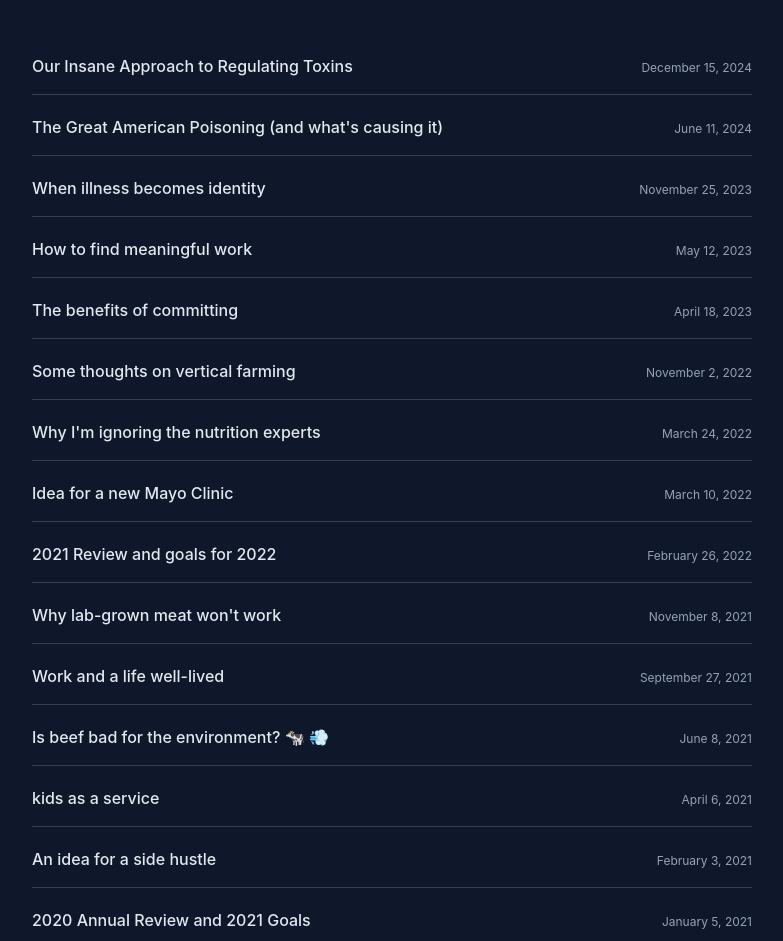
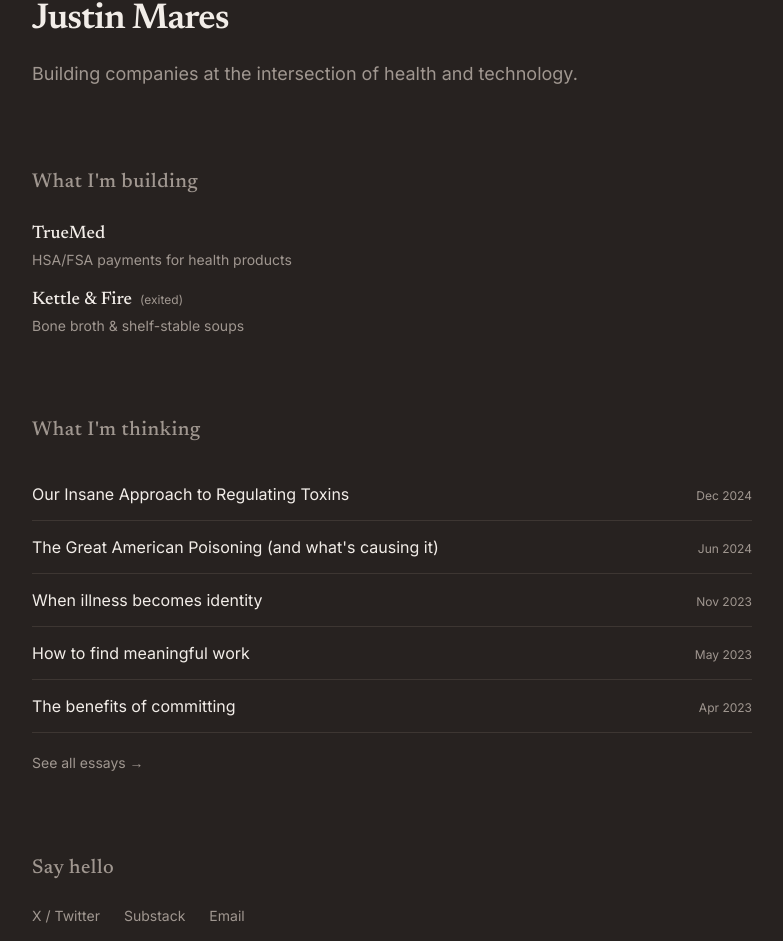
Before and after one commit to justinmares/blog-site, a Next.js app: page / in a window 1280 px wide. Shown: the part 151-1092 px from the top of the page, without its empty margins (248-1031 px from the left). Built offline with nearby package versions, Linux system fonts and the light colour scheme.

Commit message:
Editorial redesign: warm charcoal palette, serif headlines, routing homepage

```diff
--- a/app/about/page.tsx
+++ b/app/about/page.tsx
@@ -1,13 +1,24 @@
 export default function AboutPage() {
   return (
-    <div className="prose-blog">
-      <h1>About</h1>
-      <p>
-        Hi, I&apos;m Justin Mares. This is my personal blog where I write about things I find interesting.
-      </p>
-      <p>
-        You can edit this page by updating <code>app/about/page.tsx</code>, or reach out to me on Twitter.
-      </p>
+    <div>
+      <h1 className="font-serif text-3xl font-semibold tracking-tight mb-8">About</h1>
+      <div className="prose-blog">
+        <p>
+          I&apos;m Justin Mares. I build companies at the intersection of health and technology.
+        </p>
+        <p>
+          Currently I&apos;m the co-founder and CEO of <a href="https://truemed.com">TrueMed</a>, which
+          enables customers to use HSA and FSA funds for eligible health purchases. Previously I co-founded
+          <a href="https://kettleandfire.com"> Kettle &amp; Fire</a>, the leading bone broth brand, and
+          co-authored <a href="https://www.amazon.com/Traction-Startup-Achieve-Explosive-Customer/dp/1591848369">Traction</a>,
+          a book on startup growth.
+        </p>
+        <p>
+          I write about health, startups, and ideas I find interesting. You can find me
+          on <a href="https://twitter.com/jwmares">X/Twitter</a> or subscribe to
+          my <a href="https://justinmares.substack.com">Substack</a>.
+        </p>
+      </div>
     </div>
   );
 }
--- /dev/null
+++ b/app/essays/page.tsx
@@ -0,0 +1,64 @@
+import Link from "next/link";
+import { getAllPosts, getCategories } from "@/lib/posts";
+
+export const dynamic = "force-dynamic";
+
+export default function Essays({ searchParams }: { searchParams: Promise<{ category?: string }> }) {
+  return <EssaysInner searchParamsPromise={searchParams} />;
+}
+
+async function EssaysInner({ searchParamsPromise }: { searchParamsPromise: Promise<{ category?: string }> }) {
+  const { category } = await searchParamsPromise;
+  const allPosts = getAllPosts();
+  const categories = getCategories();
+  const posts = category ? allPosts.filter((p) => p.category === category) : allPosts;
+
+  return (
+    <div>
+      <h1 className="font-serif text-3xl font-semibold tracking-tight mb-8">Essays</h1>
+
+      {/* Category filters */}
+      <div className="mb-10 flex flex-wrap gap-2">
+        <Link
+          href="/essays"
+          className={`rounded-full px-4 py-1.5 text-sm transition-colors ${
+            !category ? "bg-accent text-text font-medium" : "bg-surface text-text-muted hover:bg-surface-hover"
+          }`}
+        >
+          All
+        </Link>
+        {categories.map((cat) => (
+          <Link
+            key={cat}
+            href={`/essays?category=${encodeURIComponent(cat)}`}
+            className={`rounded-full px-4 py-1.5 text-sm transition-colors ${
+              category === cat ? "bg-accent text-text font-medium" : "bg-surface text-text-muted hover:bg-surface-hover"
+            }`}
+          >
+            {cat}
+          </Link>
+        ))}
+      </div>
+
+      {/* Post list */}
+      {posts.length === 0 ? (
+        <p className="text-text-muted">No essays yet.</p>
+      ) : (
+        <div className="space-y-0">
+          {posts.map((post) => (
+            <Link key={post.slug} href={`/posts/${post.slug}`} className="group block">
+              <div className="flex items-baseline justify-between gap-4 border-b border-border py-3.5 group-hover:border-accent transition-colors">
+                <span className="text-text group-hover:text-accent-hover transition-colors">
+                  {post.title}
+                </span>
+                <span className="shrink-0 text-xs text-text-muted">
+                  {new Date(post.date).toLocaleDateString("en-US", { month: "long", day: "numeric", year: "numeric" })}
+                </span>
+              </div>
+            </Link>
+          ))}
+        </div>
+      )}
+    </div>
+  );
+}
--- a/app/globals.css
+++ b/app/globals.css
@@ -1,31 +1,41 @@
+@import url('https://fonts.googleapis.com/css2?family=Newsreader:ital,opsz,wght@0,6..72,400;0,6..72,500;0,6..72,600;0,6..72,700;1,6..72,400&family=Inter:wght@400;500;600&display=swap');
 @import "tailwindcss";
 
 @theme {
-  --color-bg: #0f172a;
-  --color-surface: #1e293b;
-  --color-surface-hover: #334155;
-  --color-text: #e2e8f0;
-  --color-text-muted: #94a3b8;
-  --color-accent: #f59e0b;
-  --color-accent-hover: #fbbf24;
-  --color-border: #334155;
+  --color-bg: #272220;
+  --color-surface: #332d2a;
+  --color-surface-hover: #443d38;
+  --color-text: #f2ede8;
+  --color-text-muted: #a09790;
+  --color-accent: #c4703c;
+  --color-accent-hover: #d4834e;
+  --color-border: #3d3632;
+  --font-serif: 'Newsreader', Georgia, serif;
+  --font-sans: 'Inter', system-ui, sans-serif;
 }
 
 body {
   background-color: var(--color-bg);
   color: var(--color-text);
+  font-family: var(--font-sans);
 }
 
+h1, h2, h3, h4 {
+  font-family: var(--font-serif);
+}
+
+/* Prose styles for blog posts */
 .prose-blog {
   line-height: 1.8;
   font-size: 1.125rem;
+  font-family: var(--font-sans);
 }
-.prose-blog h1 { font-size: 2rem; font-weight: 700; margin: 2rem 0 1rem; color: var(--color-text); }
-.prose-blog h2 { font-size: 1.5rem; font-weight: 600; margin: 1.75rem 0 0.75rem; color: var(--color-text); }
-.prose-blog h3 { font-size: 1.25rem; font-weight: 600; margin: 1.5rem 0 0.5rem; color: var(--color-text); }
+.prose-blog h1 { font-family: var(--font-serif); font-size: 2rem; font-weight: 600; margin: 2rem 0 1rem; color: var(--color-text); }
+.prose-blog h2 { font-family: var(--font-serif); font-size: 1.5rem; font-weight: 600; margin: 1.75rem 0 0.75rem; color: var(--color-text); }
+.prose-blog h3 { font-family: var(--font-serif); font-size: 1.25rem; font-weight: 600; margin: 1.5rem 0 0.5rem; color: var(--color-text); }
 .prose-blog p { margin: 1rem 0; color: var(--color-text-muted); }
-.prose-blog a { color: var(--color-accent); text-decoration: underline; }
-.prose-blog a:hover { color: var(--color-accent-hover); }
+.prose-blog a { color: var(--color-accent-hover); text-decoration: underline; text-underline-offset: 2px; }
+.prose-blog a:hover { color: var(--color-accent); }
 .prose-blog ul { margin: 1rem 0; padding-left: 1.5rem; color: var(--color-text-muted); list-style-type: disc; }
 .prose-blog ol { margin: 1rem 0; padding-left: 1.5rem; color: var(--color-text-muted); list-style-type: decimal; }
 .prose-blog li { margin: 0.5rem 0; line-height: 1.7; }
--- a/app/layout.tsx
+++ b/app/layout.tsx
@@ -4,7 +4,7 @@
 
 export const metadata: Metadata = {
   title: "Justin Mares",
-  description: "Personal blog",
+  description: "Building companies at the intersection of health and technology.",
 };
 
 export default function RootLayout({ children }: { children: React.ReactNode }) {
@@ -13,18 +13,19 @@
       <body className="min-h-screen bg-bg text-text antialiased">
         <header className="border-b border-border">
           <nav className="mx-auto flex max-w-3xl items-center justify-between px-6 py-6">
-            <Link href="/" className="text-xl font-bold tracking-tight text-text hover:text-accent transition-colors">
-              justin mares
+            <Link href="/" className="font-serif text-xl font-semibold tracking-tight text-text hover:text-accent-hover transition-colors">
+              Justin Mares
             </Link>
             <div className="flex items-center gap-6 text-sm text-text-muted">
-              <Link href="/about" className="hover:text-accent transition-colors">about</Link>
-              <Link href="/admin" className="hover:text-accent transition-colors">write</Link>
+              <Link href="/essays" className="hover:text-accent-hover transition-colors">essays</Link>
+              <Link href="/about" className="hover:text-accent-hover transition-colors">about</Link>
+              <Link href="/admin" className="hover:text-accent-hover transition-colors">write</Link>
             </div>
           </nav>
         </header>
         <main className="mx-auto max-w-3xl px-6 py-10">{children}</main>
         <footer className="border-t border-border">
-          <div className="mx-auto max-w-3xl px-6 py-6 text-sm text-text-muted">
+          <div className="mx-auto max-w-3xl px-6 py-8 text-sm text-text-muted">
             &copy; {new Date().getFullYear()} Justin Mares
           </div>
         </footer>
--- a/app/page.tsx
+++ b/app/page.tsx
@@ -1,69 +1,121 @@
 import Link from "next/link";
-import { getAllPosts, getCategories } from "@/lib/posts";
+import { getAllPosts } from "@/lib/posts";
 
 export const dynamic = "force-dynamic";
 
-export default function Home({ searchParams }: { searchParams: Promise<{ category?: string }> }) {
-  return <HomeInner searchParamsPromise={searchParams} />;
-}
+const projects = [
+  {
+    name: "TrueMed",
+    url: "https://truemed.com",
+    description: "HSA/FSA payments for health products",
+  },
+  {
+    name: "Kettle & Fire",
+    url: "https://kettleandfire.com",
+    description: "Bone broth & shelf-stable soups",
+    note: "exited",
+  },
+];
 
-async function HomeInner({ searchParamsPromise }: { searchParamsPromise: Promise<{ category?: string }> }) {
-  const { category } = await searchParamsPromise;
-  const allPosts = getAllPosts();
-  const categories = getCategories();
-  const posts = category ? allPosts.filter((p) => p.category === category) : allPosts;
+export default function Home() {
+  const recentPosts = getAllPosts().slice(0, 5);
 
   return (
-    <div>
-      {/* Category filters */}
-      <div className="mb-10 flex flex-wrap gap-2">
-        <Link
-          href="/"
-          className={`rounded-full px-4 py-1.5 text-sm transition-colors ${
-            !category ? "bg-accent text-bg font-medium" : "bg-surface text-text-muted hover:bg-surface-hover"
-          }`}
-        >
-          All
-        </Link>
-        {categories.map((cat) => (
-          <Link
-            key={cat}
-            href={`/?category=${encodeURIComponent(cat)}`}
-            className={`rounded-full px-4 py-1.5 text-sm transition-colors ${
-              category === cat ? "bg-accent text-bg font-medium" : "bg-surface text-text-muted hover:bg-surface-hover"
-            }`}
-          >
-            {cat}
-          </Link>
-        ))}
-      </div>
+    <div className="space-y-20">
+      {/* Hero */}
+      <section className="pt-8">
+        <h1 className="font-serif text-4xl font-semibold tracking-tight leading-tight mb-4">
+          Justin Mares
+        </h1>
+        <p className="text-lg text-text-muted leading-relaxed max-w-xl">
+          Building companies at the intersection of health and technology.
+        </p>
+      </section>
 
-      {/* Post list */}
-      {posts.length === 0 ? (
-        <p className="text-text-muted">No posts yet.</p>
-      ) : (
-        <div className="space-y-1">
-          {posts.map((post) => (
+      {/* Building */}
+      <section>
+        <h2 className="font-serif text-xl font-medium text-text-muted mb-6 tracking-wide">
+          What I&apos;m building
+        </h2>
+        <div className="space-y-4">
+          {projects.map((p) => (
+            <div key={p.name} className="group">
+              <a
+                href={p.url}
+                target="_blank"
+                rel="noopener noreferrer"
+                className="inline-flex items-baseline gap-2"
+              >
+                <span className="font-serif text-lg font-medium text-text group-hover:text-accent-hover transition-colors">
+                  {p.name}
+                </span>
+                {p.note && (
+                  <span className="text-xs text-text-muted">({p.note})</span>
+                )}
+              </a>
+              <p className="text-text-muted text-sm mt-0.5">{p.description}</p>
+            </div>
+          ))}
+        </div>
+      </section>
+
+      {/* Writing */}
+      <section>
+        <h2 className="font-serif text-xl font-medium text-text-muted mb-6 tracking-wide">
+          What I&apos;m thinking
+        </h2>
+        <div className="space-y-0">
+          {recentPosts.map((post) => (
             <Link key={post.slug} href={`/posts/${post.slug}`} className="group block">
-              <div className="flex items-baseline justify-between gap-4 border-b border-border py-4 transition-colors group-hover:border-accent">
-                <h2 className="font-medium text-text group-hover:text-accent transition-colors">
+              <div className="flex items-baseline justify-between gap-4 border-b border-border py-3.5 group-hover:border-accent transition-colors">
+                <span className="text-text group-hover:text-accent-hover transition-colors">
                   {post.title}
-                </h2>
-                <div className="flex shrink-0 items-center gap-3">
-                  <span className="text-xs text-text-muted">
-                    {new Date(post.date).toLocaleDateString("en-US", { month: "long", day: "numeric", year: "numeric" })}
-                  </span>
-                  {post.category && (
-                    <span className="rounded bg-surface px-2 py-0.5 text-xs text-text-muted">
-                      {post.category}
-                    </span>
-                  )}
-                </div>
+                </span>
+                <span className="shrink-0 text-xs text-text-muted">
+                  {new Date(post.date).toLocaleDateString("en-US", { month: "short", year: "numeric" })}
+                </span>
               </div>
             </Link>
           ))}
         </div>
-      )}
+        <Link
+          href="/essays"
+          className="inline-block mt-5 text-sm text-text-muted hover:text-accent-hover transition-colors"
+        >
+          See all essays &rarr;
+        </Link>
+      </section>
+
+      {/* Connect */}
+      <section>
+        <h2 className="font-serif text-xl font-medium text-text-muted mb-6 tracking-wide">
+          Say hello
+        </h2>
+        <div className="flex gap-6 text-sm">
+          <a
+            href="https://twitter.com/jwmares"
+            target="_blank"
+            rel="noopener noreferrer"
+            className="text-text-muted hover:text-accent-hover transition-colors"
+          >
+            X / Twitter
+          </a>
+          <a
+            href="https://justinmares.substack.com"
+            target="_blank"
+            rel="noopener noreferrer"
+            className="text-text-muted hover:text-accent-hover transition-colors"
+          >
+            Substack
+          </a>
+          <a
+            href="mailto:justin@truemed.com"
+            className="text-text-muted hover:text-accent-hover transition-colors"
+          >
+            Email
+          </a>
+        </div>
+      </section>
     </div>
   );
 }
```
Also changed, not shown: app/posts/[slug]/page.tsx (+4 -4 lines).
